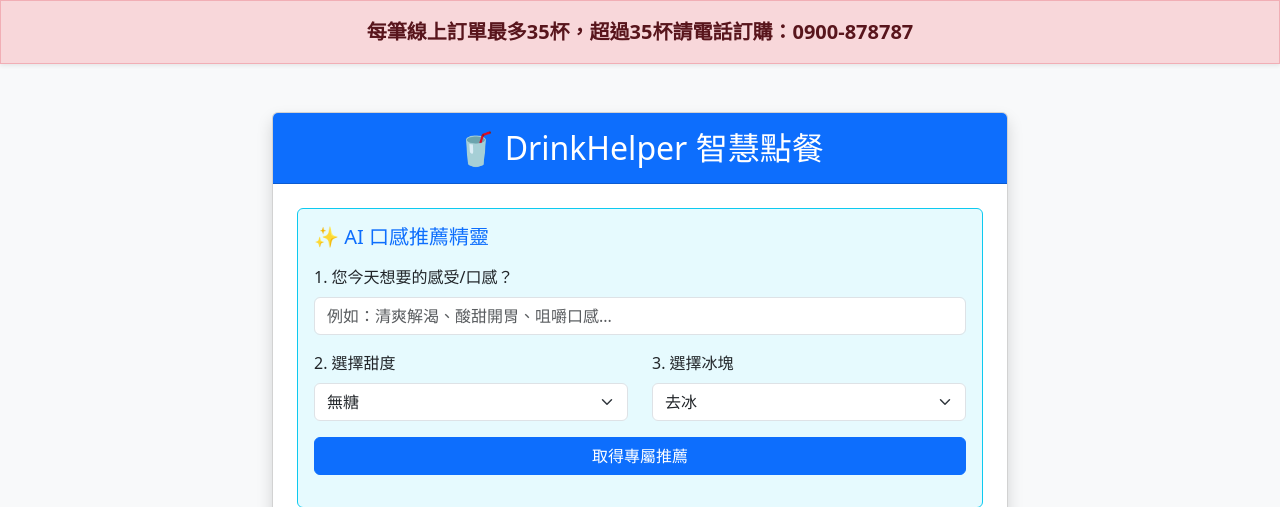
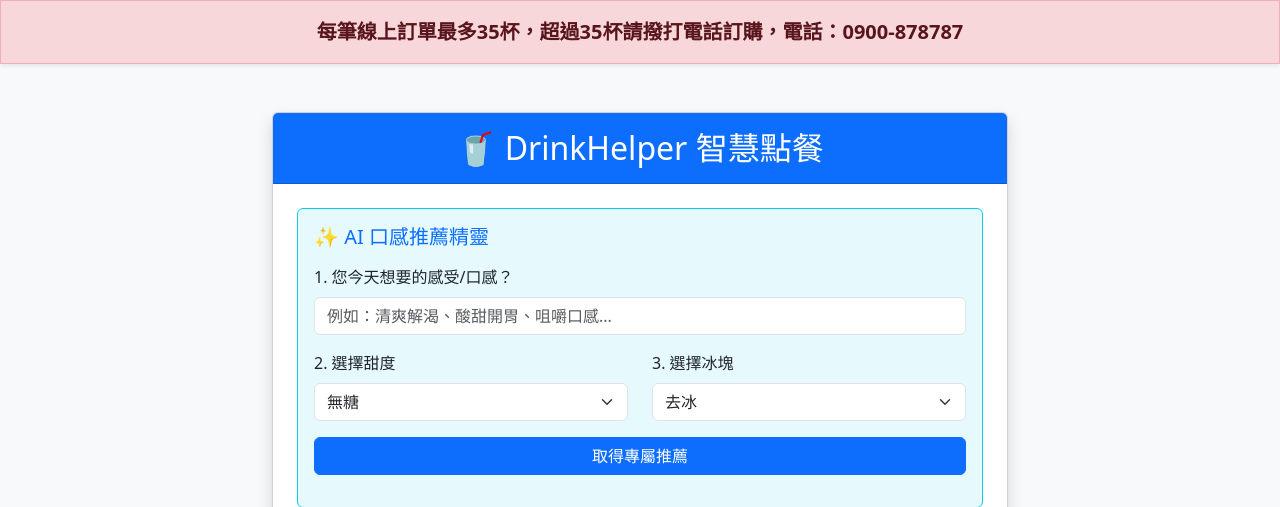
Before and after one commit to c115193201-lgtm/Repository-name, a Flask app: page / in a window 1280 px wide. Shown: the top 507 px of the page. Run offline with Flask 3, Linux system fonts and the light colour scheme.

Commit message:
Update index.html

```diff
--- a/templates/index.html
+++ b/templates/index.html
@@ -9,7 +9,7 @@
 <body class="bg-light">
     <!-- 頁面頂端醒目警示 -->
     <div class="alert alert-danger text-center m-0 rounded-0 fw-bold fs-5 shadow-sm">
-        每筆線上訂單最多35杯，超過35杯請電話訂購：0900-878787
+        每筆線上訂單最多35杯，超過35杯請撥打電話訂購，電話：0900-878787
     </div>
 
     <div class="container my-5">
```
